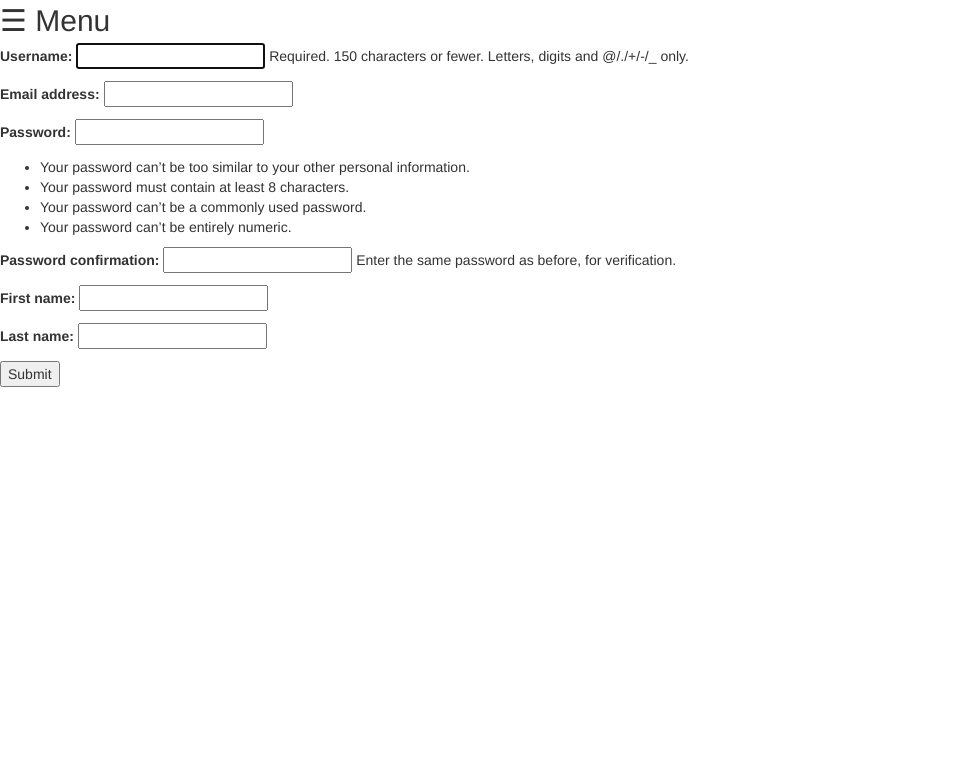
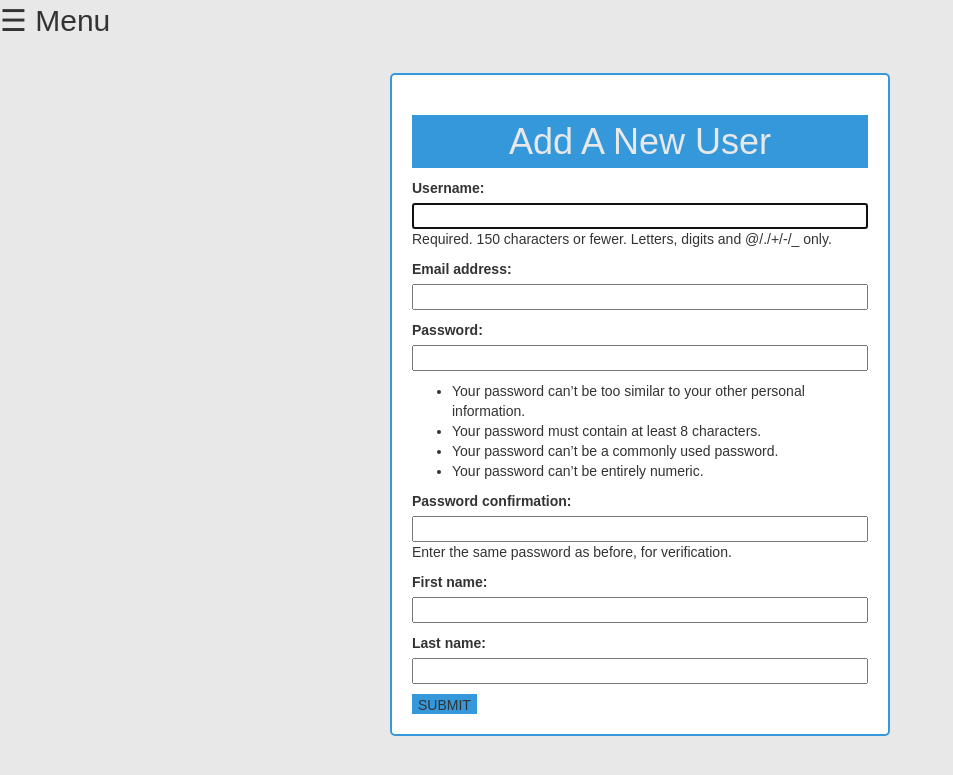
Before and after one commit to Edge720/PPM-Project, a Django app: page /events/add-user/ in a window 1280 px wide. Shown: the top 775 px of the page, without its empty margins (0-953 px from the left). Run offline with Django 3.2, Linux system fonts and the light colour scheme; a user stored in the database is signed in; some libraries are stand-ins or nearby versions.

Commit message:
Front end gui stuff

```diff
--- a/events/templates/events/create_account.html
+++ b/events/templates/events/create_account.html
@@ -64,6 +64,48 @@
       .sidenav {padding-top: 15px;}
       .sidenav a {font-size: 18px;}
     }
+    	h1 {
+	    color : #E8E8E8;
+	    border: 2px solid #3498DB;
+ 	    padding: 0.5rem;
+	    padding-bottom: 0.5rem;
+	    width = 100%;
+
+	    background: #3498DB;
+	    font-weight:normal;
+	}
+
+	body {
+	     background: #E8E8E8;
+	     font-family:sans-serif;
+	}
+	form {
+	     background: white;
+	     margin:3rem auto;
+	     max-width:500px;
+	     border: 2px solid #3498DB;
+	     padding: 2rem;
+	     border-radius: 5px;
+
+    }
+	input {
+	     display:block;
+	     width: 100%
+	}
+
+	#btn {
+	     border:0;
+	     height: 2rem;
+	     background:#3498DB;
+	     text-transform:uppercase;
+	     cursor:pointer;
+	     width:auto;
+	      &:hover{
+		background:#3498D8;
+		}
+	}
+
+
     </style>
     <title>Add a user</title>
 </head>
@@ -88,13 +130,11 @@ function closeNav() {
   document.getElementById("mySidenav").style.width = "0";
 }
 </script>
-
-
-    <form method="post" action="">
-        {% csrf_token %}
-        {{ form.as_p }}
-
-        <input type="submit" name="create_user">
-    </form>
+<form action="{% url 'events:add_done'%}" method="post">
+    <h1 style="text-align:center">Add A New User</h1>
+    {% csrf_token %}
+    {{ form.as_p }}
+    <input type="submit" name="create_user" id = "btn">
+</form>
 </body>
 </html>
--- a/events/templates/events/event_edit.html
+++ b/events/templates/events/event_edit.html
@@ -3,7 +3,7 @@
 <head>
     <meta charset="UTF-8">
     <meta name="viewport" content="width=device-width, initial-scale=1">
-    <link rel="stylesheet" href="https://maxcdn.bootstrapcdn.com/bootstrap/3.4.1/css/
+    <link rel="stylesheet" href="https://maxcdn.bootstrapcdn.com/bootstrap/3.4.1/css/bootstrap.min.css">
     <meta charset="UTF-8">
     <title>{{ event.event_name }} on {{ event.event_date }}</title>
     <style>
```
Also changed, not shown: events/templates/events/event_details.html (+7 -10 lines), events/templates/events/remove.html (+58 -8 lines), db.sqlite3.
